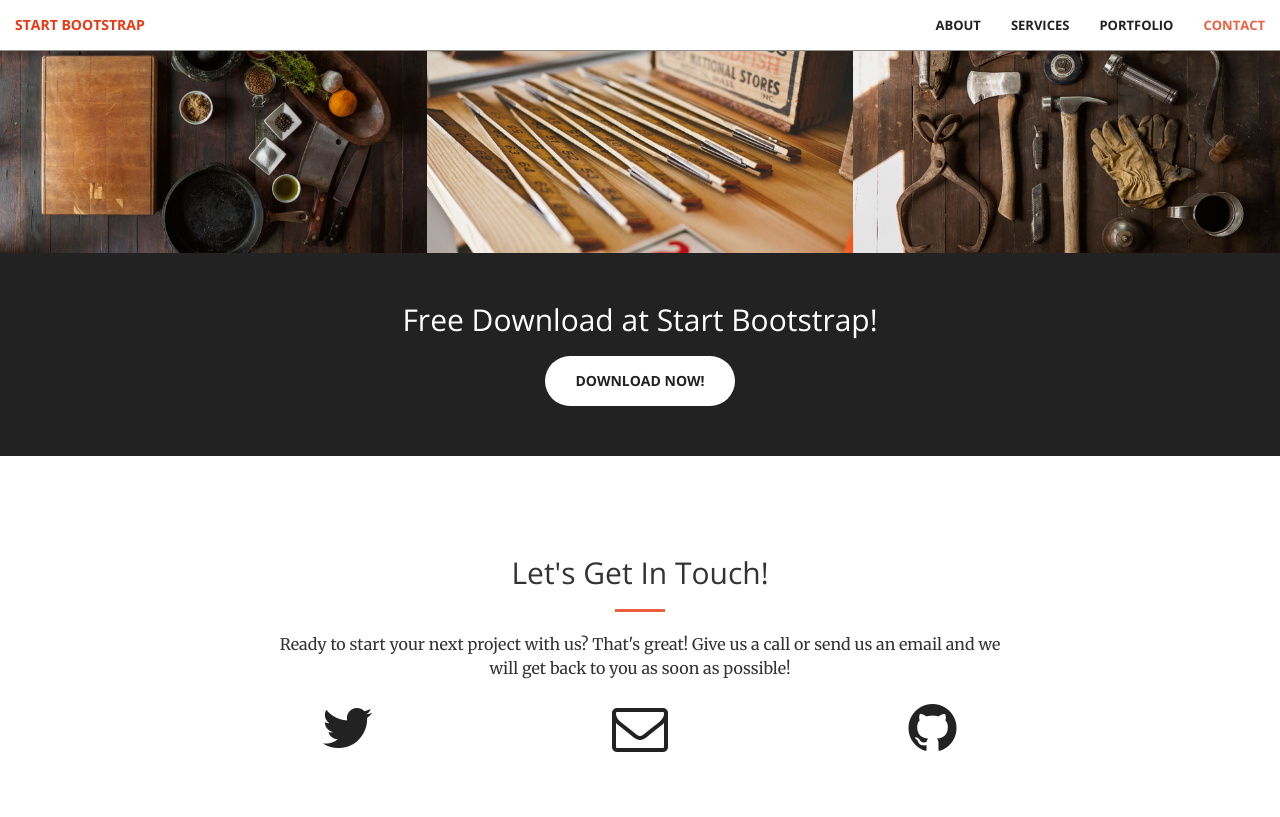
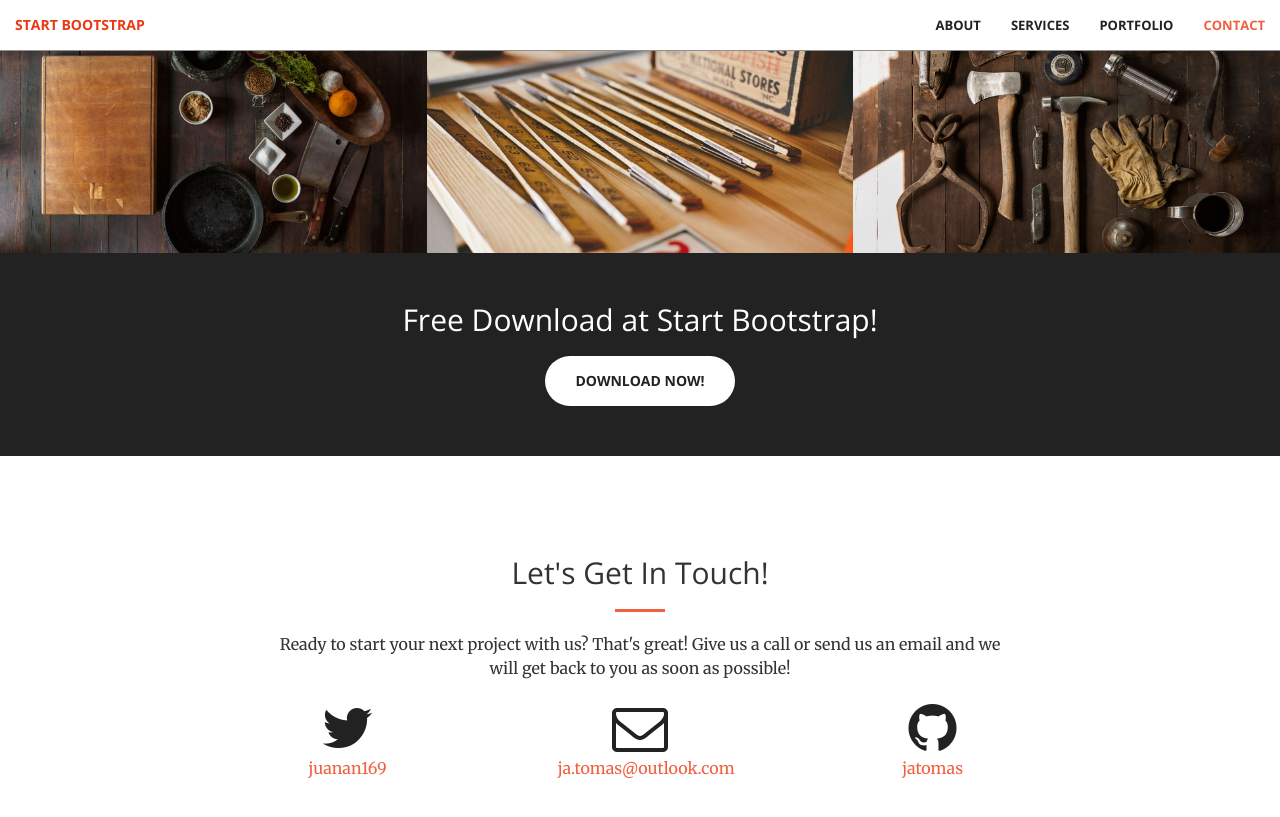
Before and after one commit to jatomas/jatomas.github.io, a Jekyll site: the page built from index.html, in a window 1280 px wide and 900 px high, scrolled down 1981 px. Shown: the top 817 px of the window. Built offline with Jekyll 4.4.1, drawn with Linux system fonts in a browser that asks for light colours.

Commit message:
Modificado _config.yml

```diff
--- a/_config.yml
+++ b/_config.yml
@@ -1,12 +1,12 @@
 # Site settings
-title:
-email:
+title: "Test jatomas.com"
+email: "ja.tomas@outlook.com"
 description: > # this means to ignore newlines until "baseurl:"
 baseurl: "" # the subpath of your site, e.g. /blog/
-url: "" # the base hostname & protocol for your site
+url: "https://jatomas.github.io" # the base hostname & protocol for your site
 
-twitter_username:
-github_username:
+twitter_username: "juanan169"
+github_username: "jatomas"
 
 # Build settings
 markdown: kramdown
```
